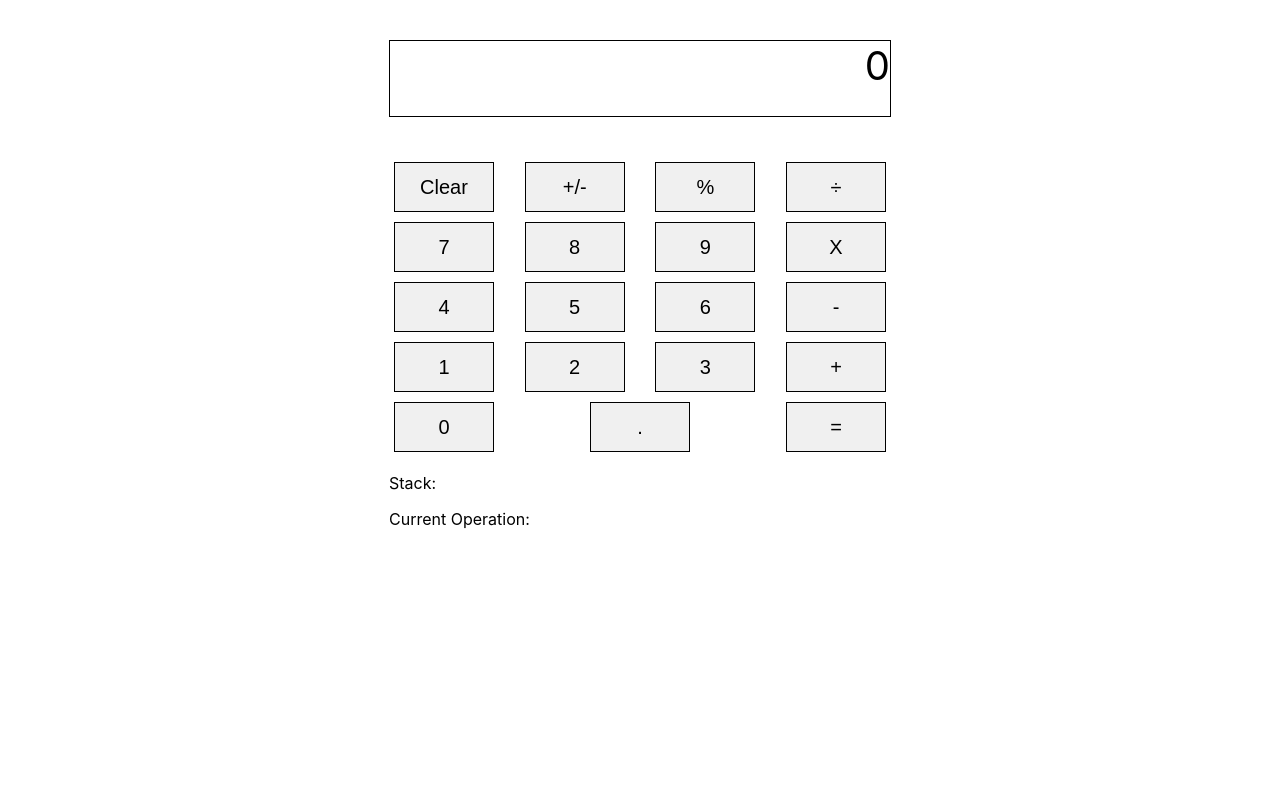
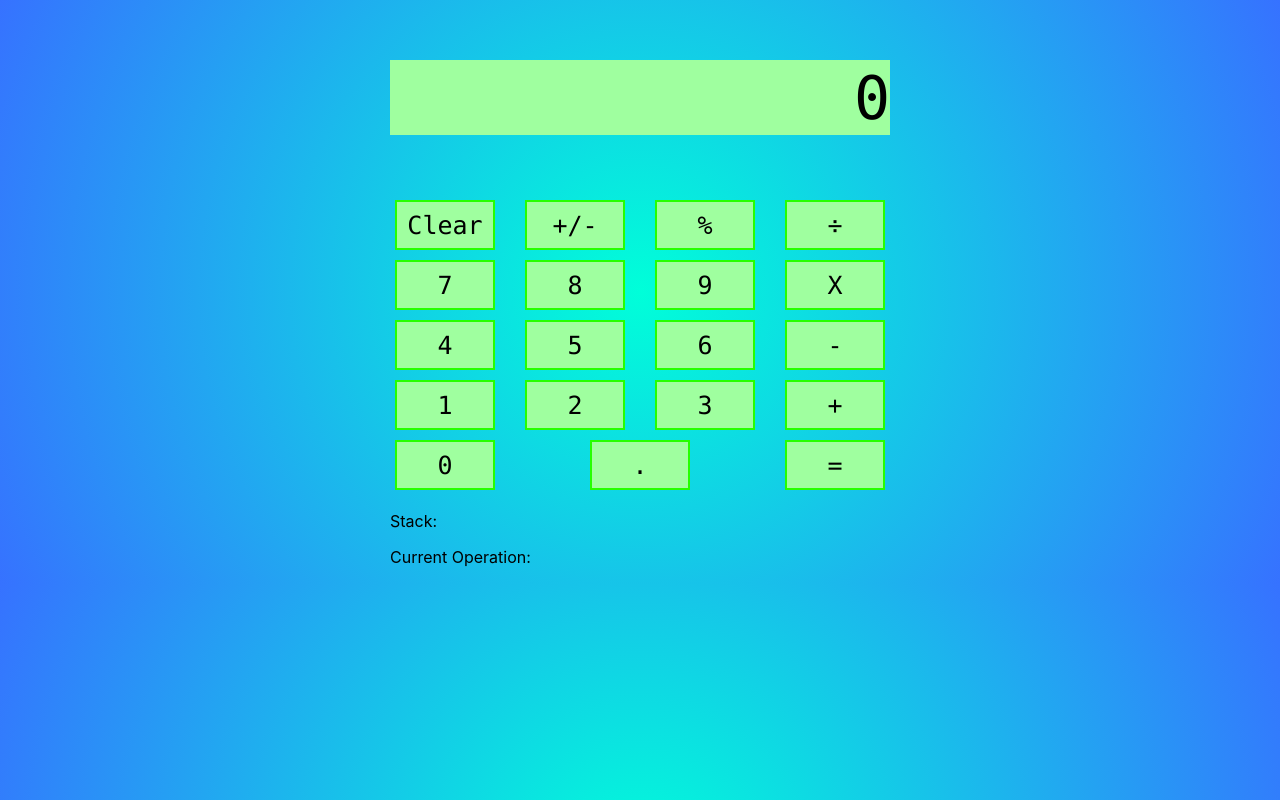
Before and after one commit to danieldemars/react-calculator, a React (Create React App) app: page / in a window 1280 px wide. Built offline with nearby package versions, Linux system fonts and the light colour scheme.

Commit message:
Calculator

```diff
--- a/src/App.js
+++ b/src/App.js
@@ -59,10 +59,9 @@ export default function Calculator() {
 
   // operation gets performed when equals is pressed or if user enters more than one operator
   useEffect(() => {
-    if (equalsPressed && currentOperation.length === 3){
+    if (equalsPressed){
       performOperation();
       setEqualsPressed(false);
-      console.log("Operation performed");
     }
   }, [equalsPressed, currentOperation]);
 
@@ -107,10 +106,27 @@ export default function Calculator() {
     } else if (value === "="){
       setCurrentOperation(prevOperation => [...prevOperation, getOutputNumber()]);
       setEqualsPressed(true);
-      console.log("Equals Pressed");
       return;
     } else if (value === "+"){
       addOperator("+");
+      return;
+    } else if (value === "-"){
+      addOperator("-");
+      return;
+    } else if (value === "*"){
+      addOperator("*");
+      return;
+    } else if (value === "/"){
+      addOperator("/");
+      return;
+    } else if (value === "."){
+      setStack((prevStack) => [...prevStack, "."]);
+      return;
+    } else if (value === "+/-"){
+      setStack((prevStack) => [-1 * getOutputNumber()]);
+      return;
+    } else if (value === "%"){
+      setStack((prevStack) => [getOutputNumber() / 100]);
       return;
     }
   }
@@ -120,7 +136,7 @@ export default function Calculator() {
     if (stack.length === 0) {
       return 0;
     } else {
-      let number = parseInt(stack.join(''));
+      let number = parseFloat(stack.join(''));
       return number;
     }
   }
@@ -148,13 +164,14 @@ export default function Calculator() {
     };
 
     // completes the operation
-    console.log("Current Operation prior to operation: ", currentOperation);
     let operator = currentOperation[1];
     let result = operators[operator](currentOperation[0], currentOperation[2]);
-    console.log(currentOperation[0], operator, currentOperation[2], "=", result);
 
-    // updates currentOperation
-    setCurrentOperation([result]);
+    // updates the stack with the result of the operation
+    setStack([result]);
+
+    // clears the currentOperation
+    setCurrentOperation([]);
 
     // updates the output for the calculator
     setOutput(result);
--- a/src/calculator.css
+++ b/src/calculator.css
@@ -1,6 +1,7 @@
 body {
     display: flex;
     justify-content: center;
+    background: radial-gradient(circle, rgb(0, 255, 217), rgb(54, 114, 255));
 }
 
 .calc-row {
@@ -13,18 +14,24 @@ body {
     height: 50px;
     width: 100px;
     margin: 5px;
-    background-color: #f0f0f0;
-    border: 1px solid #000;
+    border: 2px solid #26ff00;
+    background-color: rgb(159, 255, 159);
     display: flex;
     justify-content: center;
     align-items: center;
-    font-size: 20px;
+    font-size: 25px;
+    font-family: "Lucida Console", monospace;
 }
 
 .output {
-    border: 1px solid #000;
+    border: 1px 2px solid #26ff00;
     height: 75px;
     width: 500px;
-    font-size: 40px;
+    font-size: 60px;
     text-align: right;
+    font-family: "Lucida Console", monospace;
+    background-color: rgb(159, 255, 159);
+    display: flex;
+    align-items: center;
+    justify-content: flex-end;
 }
```
